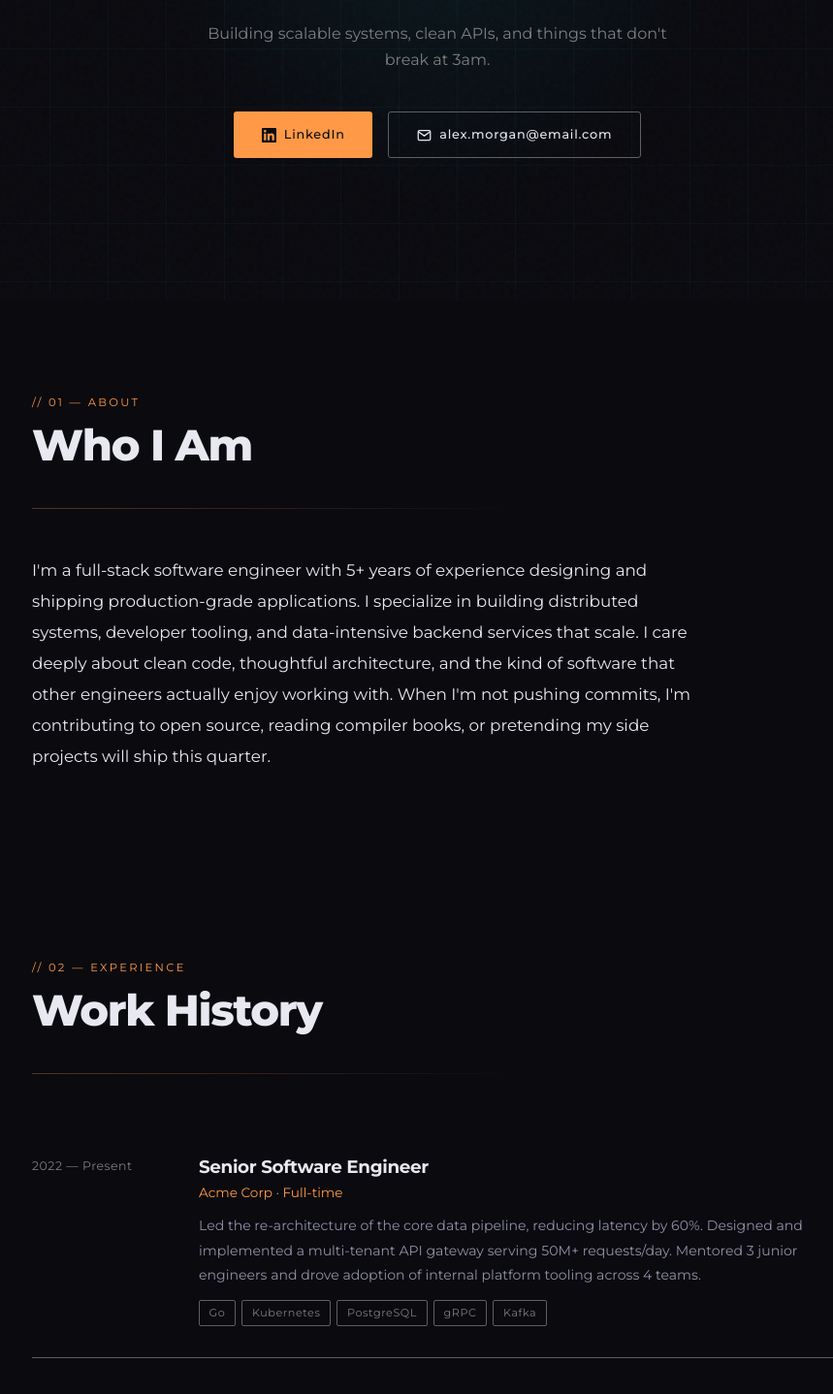
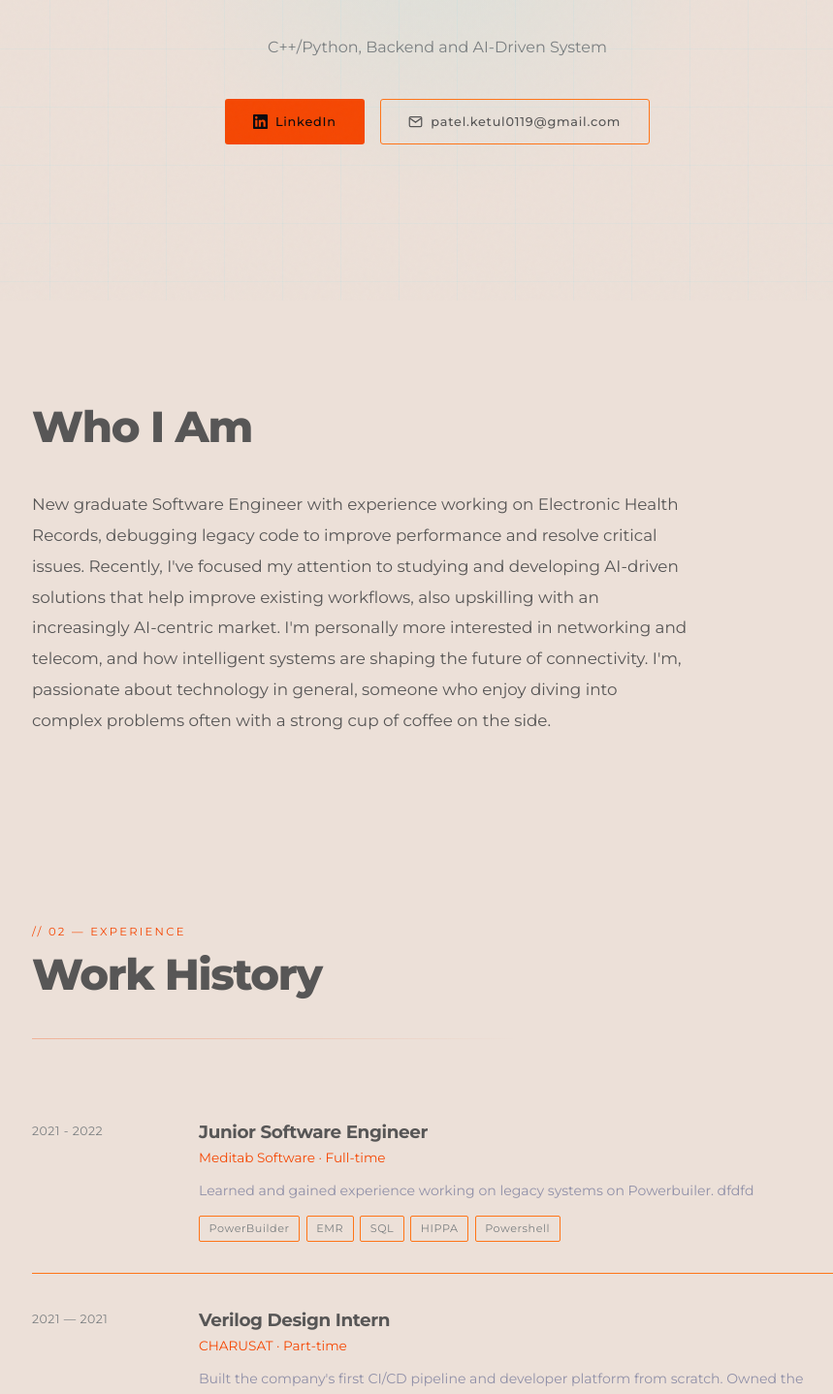
Before and after one commit to ketul-P/folio, a React (Vite) app: page / in a window 1280 px wide. Shown: the part 490-1928 px from the top of the page at 97% size, without its empty margins (189-1048 px from the left). Built offline with nearby package versions, Linux system fonts and the light colour scheme.

Commit message:
- Updated color theme, and testing new summary details.

```diff
--- a/src/components/Summary.jsx
+++ b/src/components/Summary.jsx
@@ -6,9 +6,8 @@ import { summary } from '../data';
 export default function Summary() {
   return (
     <SectionWrapper id="summary">
-      <div className={styles.sectionLabel}>// 01 — About</div>
+      <div className={styles.sectionLabel}></div>
       <h2 className={styles.sectionTitle}>Who I Am</h2>
-      <div className={styles.divider} />
       <p className={own.text}>{summary}</p>
     </SectionWrapper>
   );
--- a/src/data.js
+++ b/src/data.js
@@ -1,39 +1,41 @@
 export const personal = {
-  name: "Alex Morgan",
+  name: "Ketul Patel",
   title: "Software Engineer",
-  tagline: "Building scalable systems, clean APIs, and things that don't break at 3am.",
+  tagline: "C++/Python, Backend and AI-Driven System",
   available: true,
   linkedin: "https://linkedin.com/in/yourprofile",
-  email: "alex.morgan@email.com",
+  email: "patel.ketul0119@gmail.com",
 };
 
-export const summary = `I'm a full-stack software engineer with 5+ years of experience designing and shipping production-grade applications. I specialize in building distributed systems, developer tooling, and data-intensive backend services that scale. I care deeply about clean code, thoughtful architecture, and the kind of software that other engineers actually enjoy working with. When I'm not pushing commits, I'm contributing to open source, reading compiler books, or pretending my side projects will ship this quarter.`;
+export const summary = `New graduate Software Engineer with experience working on
+                        Electronic Health Records, debugging legacy code to improve performance
+                        and resolve critical issues.
+                        Recently, I've focused my attention to studying and developing AI-driven solutions
+                        that help improve existing workflows, also upskilling with an increasingly
+                        AI-centric market. I'm personally more interested in networking and
+                        telecom, and how intelligent systems are shaping the
+                        future of connectivity. I'm, passionate about technology in general, someone who
+                        enjoy diving into complex problems often with a strong cup of coffee on the side.`;
 
 export const experience = [
   {
-    date: "2022 — Present",
-    role: "Senior Software Engineer",
-    company: "Acme Corp",
+    date: "2021 - 2022",
+    role: "Junior Software Engineer",
+    company: "Meditab Software",
     type: "Full-time",
-    description: "Led the re-architecture of the core data pipeline, reducing latency by 60%. Designed and implemented a multi-tenant API gateway serving 50M+ requests/day. Mentored 3 junior engineers and drove adoption of internal platform tooling across 4 teams.",
-    tags: ["Go", "Kubernetes", "PostgreSQL", "gRPC", "Kafka"],
+    description: "Learned and gained experience working on legacy systems on Powerbuiler. dfdfd",
+    tags: ["PowerBuilder", "EMR", "SQL", "HIPPA", "Powershell"],
   },
+
   {
-    date: "2020 — 2022",
-    role: "Software Engineer",
-    company: "Startup Inc.",
-    type: "Full-time",
+    date: "2021 — 2021",
+    role: "Verilog Design Intern",
+    company: "CHARUSAT",
+    type: "Part-time",
     description: "Built the company's first CI/CD pipeline and developer platform from scratch. Owned the billing and subscription microservice end-to-end, integrating Stripe and handling 99.9% uptime SLA.",
-    tags: ["TypeScript", "Node.js", "React", "AWS", "Terraform"],
+    tags: ["Verilog", "VHDL", "FPGA", "Proteus"],
   },
-  {
-    date: "2019 — 2020",
-    role: "Software Engineer Intern",
-    company: "Tech Agency",
-    type: "Internship",
-    description: "Developed internal dashboard tooling used by 200+ employees. Fixed critical bugs in a legacy Rails monolith and helped migrate key modules to a modern REST API.",
-    tags: ["Ruby on Rails", "Python", "MySQL"],
-  },
+
 ];
 
 export const education = [
--- a/src/index.css
+++ b/src/index.css
@@ -1,14 +1,14 @@
 @import url('https://fonts.googleapis.com/css2?family=Montserrat:ital,wght@0,100..900;1,100..900&display=swap');
 
 :root {
-  --bg:       #0a0a0f;
-  --bg2:      #464647;
-  --bg3:      #000000;
-  --accent:   #ff9946;
-  --accent2:  #f3721c;
-  --text:     #e8e8f0;
+  --bg:       #ECE0D8;
+  --bg2:      #A0A0A0;
+  --bg3:      #3D3D3D;
+  --accent:   #F54703;
+  --accent2:  #FF7518;
+  --text:     #575656;
   --muted:    #7b7f81;
-  --border:   rgb(94, 96, 96);
+  --border:   #FF7518;
   --font-head: 'Montserrat', monospace;
   --font-mono: 'Montserrat', monospace;
 }
```
